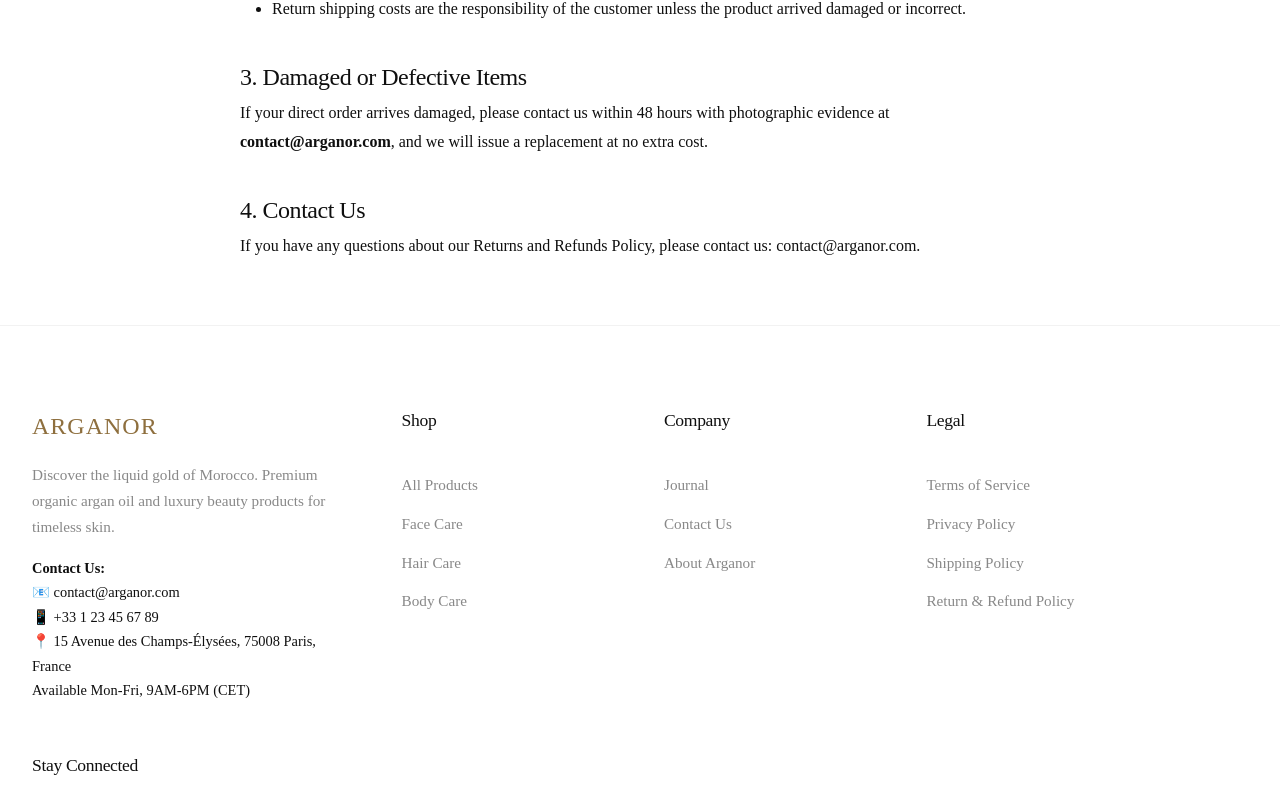
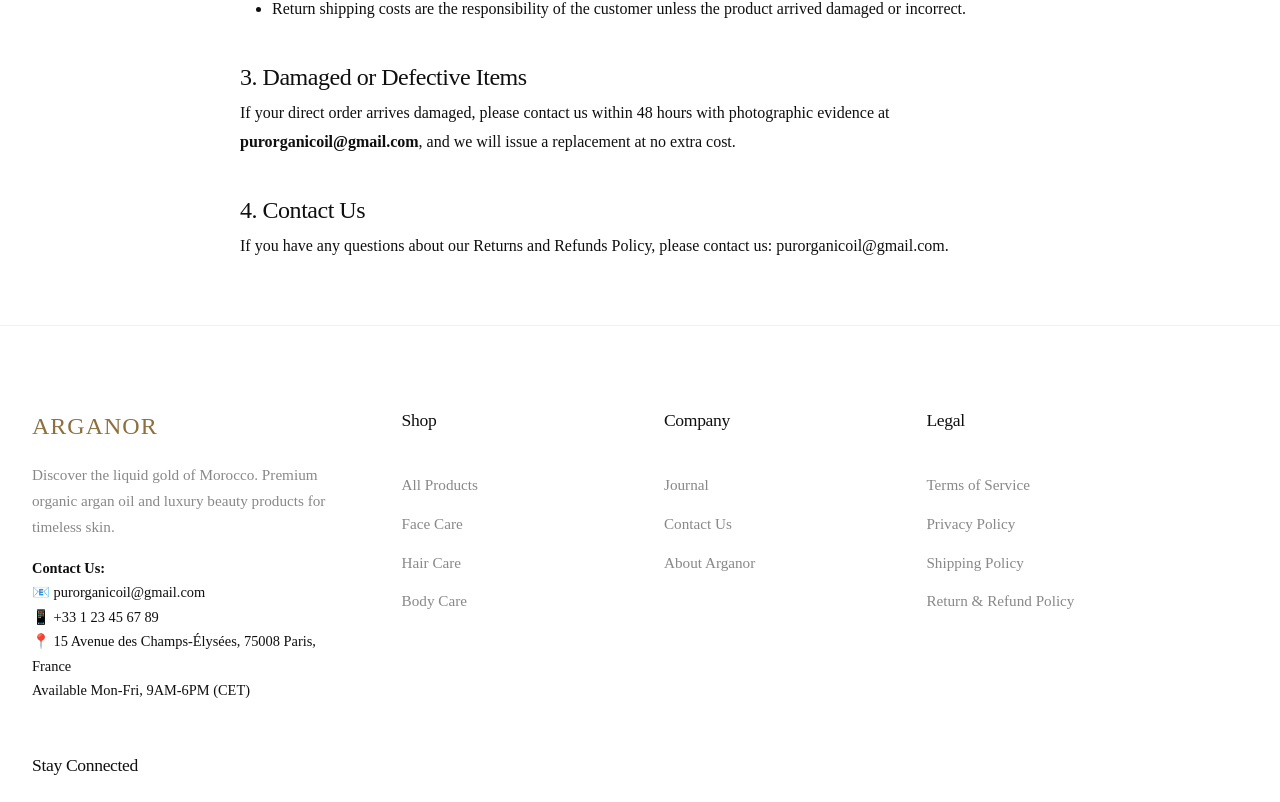
Before and after one commit to Anaska47/Arganor, a Next.js app: page /legal/refund in a window 1280 px wide. Shown: the part 635-1437 px from the top of the page. Built offline with nearby package versions, Linux system fonts and the light colour scheme; a web font is replaced by a local one.

Commit message:
📧 Update contact email to purorganicoil@gmail.com across all legal pages and footer

```diff
--- a/src/app/contact/page.tsx
+++ b/src/app/contact/page.tsx
@@ -16,7 +16,7 @@ export default function ContactPage() {
         <div style={{ display: "grid", gap: "2rem", marginBottom: "3rem" }}>
           <div style={{ padding: "2rem", background: "#fdf8f0", borderRadius: "8px" }}>
             <h2 style={{ marginBottom: "1rem" }}>Our Information</h2>
-            <p><strong>Email:</strong> contact@arganor.com</p>
+            <p><strong>Email:</strong> purorganicoil@gmail.com</p>
             <p><strong>Phone:</strong> +33 1 23 45 67 89</p>
             <p><strong>Address:</strong> 15 Avenue des Champs-Élysées, 75008 Paris, France</p>
             <p><strong>Support Hours:</strong> Monday to Friday, 9:00 AM - 6:00 PM (CET)</p>
--- a/src/app/legal/privacy/page.tsx
+++ b/src/app/legal/privacy/page.tsx
@@ -43,7 +43,7 @@ export default function PrivacyPage() {
 
         <section style={{ marginTop: "2rem" }}>
           <h2>5. Contact Us</h2>
-          <p>If you have any questions about this Privacy Policy, please contact us: contact@arganor.com.</p>
+          <p>If you have any questions about this Privacy Policy, please contact us: purorganicoil@gmail.com.</p>
         </section>
 
       </main>
--- a/src/app/legal/refund/page.tsx
+++ b/src/app/legal/refund/page.tsx
@@ -37,13 +37,13 @@ export default function RefundPage() {
         <section style={{ marginTop: "2rem" }}>
           <h2>3. Damaged or Defective Items</h2>
           <p>
-            If your direct order arrives damaged, please contact us within 48 hours with photographic evidence at <strong>contact@arganor.com</strong>, and we will issue a replacement at no extra cost.
+            If your direct order arrives damaged, please contact us within 48 hours with photographic evidence at <strong>purorganicoil@gmail.com</strong>, and we will issue a replacement at no extra cost.
           </p>
         </section>
 
         <section style={{ marginTop: "2rem" }}>
           <h2>4. Contact Us</h2>
-          <p>If you have any questions about our Returns and Refunds Policy, please contact us: contact@arganor.com.</p>
+          <p>If you have any questions about our Returns and Refunds Policy, please contact us: purorganicoil@gmail.com.</p>
         </section>
       </main>
       <Footer />
--- a/src/app/legal/shipping/page.tsx
+++ b/src/app/legal/shipping/page.tsx
@@ -43,7 +43,7 @@ export default function ShippingPage() {
 
         <section style={{ marginTop: "2rem" }}>
           <h2>4. Contact Us</h2>
-          <p>If you have questions regarding a direct shipment from Arganor, contact us at contact@arganor.com. For questions regarding an Amazon shipment, please check your Amazon Orders page.</p>
+          <p>If you have questions regarding a direct shipment from Arganor, contact us at purorganicoil@gmail.com. For questions regarding an Amazon shipment, please check your Amazon Orders page.</p>
         </section>
 
       </main>
--- a/src/app/legal/terms/page.tsx
+++ b/src/app/legal/terms/page.tsx
@@ -36,7 +36,7 @@ export default function TermsPage() {
 
         <section style={{ marginTop: "2rem" }}>
           <h2>5. Contact Information</h2>
-          <p>Questions about the Terms of Service should be sent to us at contact@arganor.com.</p>
+          <p>Questions about the Terms of Service should be sent to us at purorganicoil@gmail.com.</p>
         </section>
       </main>
       <Footer />
--- a/src/components/layout/Footer.tsx
+++ b/src/components/layout/Footer.tsx
@@ -14,7 +14,7 @@ export default function Footer() {
           </p>
           <div className="footer-contact-info" style={{ marginTop: '1rem', fontSize: '0.9rem', color: 'var(--color-dark-muted)' }}>
             <p><strong>Contact Us:</strong></p>
-            <p>📧 contact@arganor.com</p>
+            <p>📧 purorganicoil@gmail.com</p>
             <p>📱 +33 1 23 45 67 89</p>
             <p>📍 15 Avenue des Champs-Élysées, 75008 Paris, France</p>
             <p>Available Mon-Fri, 9AM-6PM (CET)</p>
```
